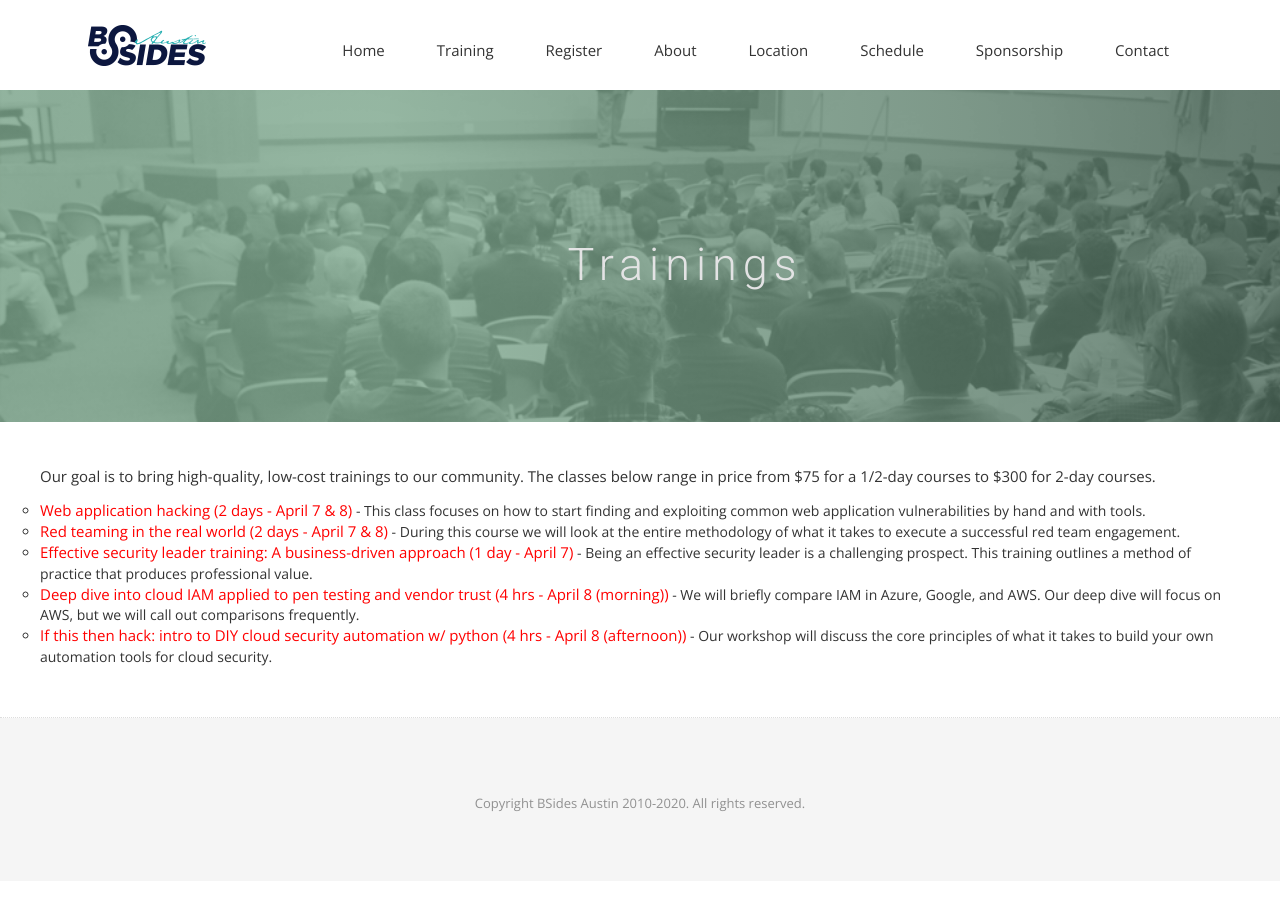
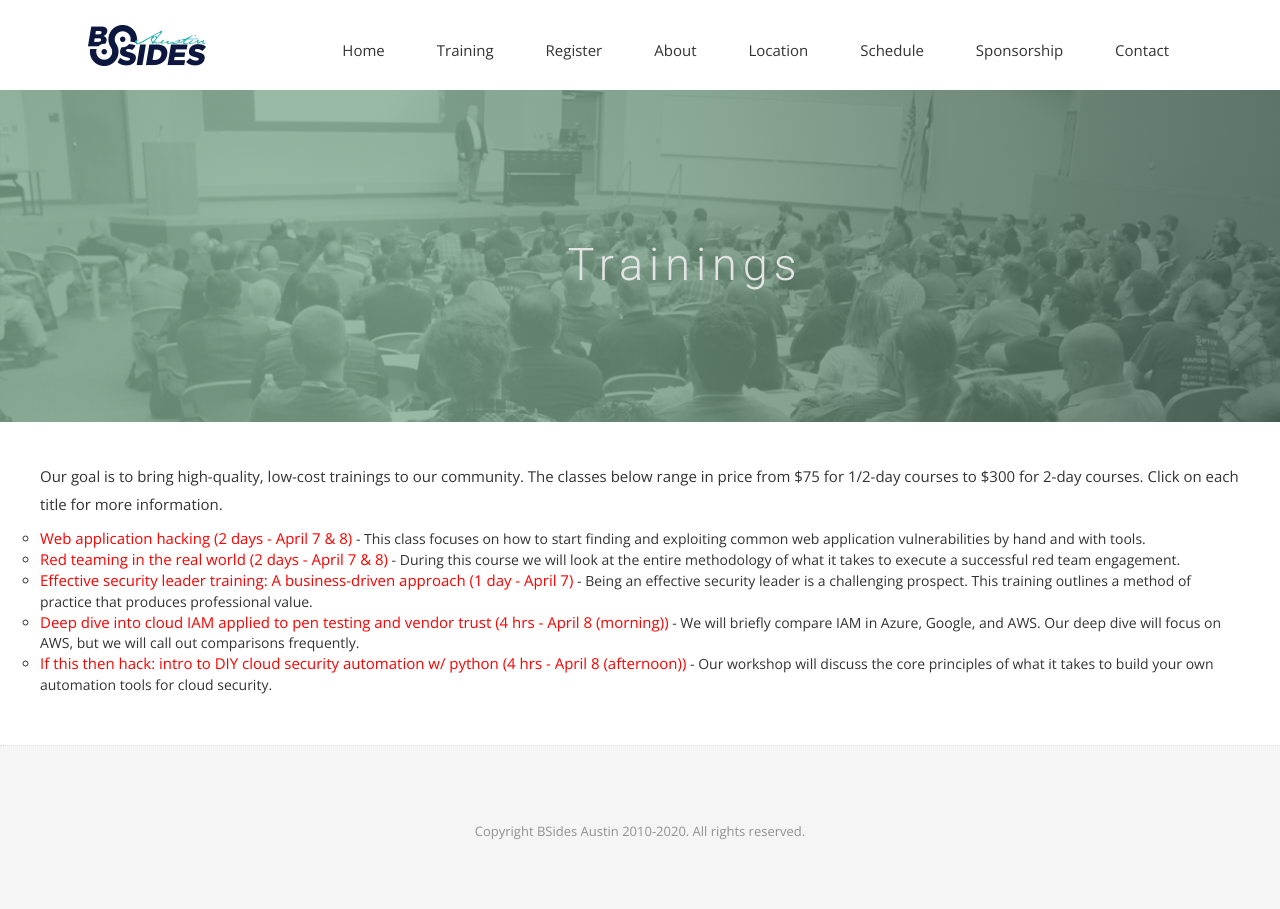
Before and after one commit to bsidesaustin/test, a Jekyll site: the page built from training.html, in a window 1280 px wide. Built offline with Jekyll 4.4.1, drawn with Linux system fonts in a browser that asks for light colours; nearby versions of some CDN libraries; some web fonts are replaced.

Commit message:
Update training.html

```diff
--- a/training.html
+++ b/training.html
@@ -21,7 +21,7 @@
 
 <div class="post-area">
 
-    <p>Our goal is to bring high-quality, low-cost trainings to our community. The classes below range in price from $75 for a 1/2-day courses to $300 for 2-day courses.</p>
+    <p>Our goal is to bring high-quality, low-cost trainings to our community. The classes below range in price from $75 for 1/2-day courses to $300 for 2-day courses. Click on each title for more information.</p>
 
      <p><ul>
     <li><a href="https://www.eventbrite.com/e/web-application-hacking-2-days-tickets-97673705683" target="_blank">Web application hacking (2 days - April 7 & 8)</a> - This class focuses on how to start finding and exploiting common web application vulnerabilities by hand and with tools.</li>
```
